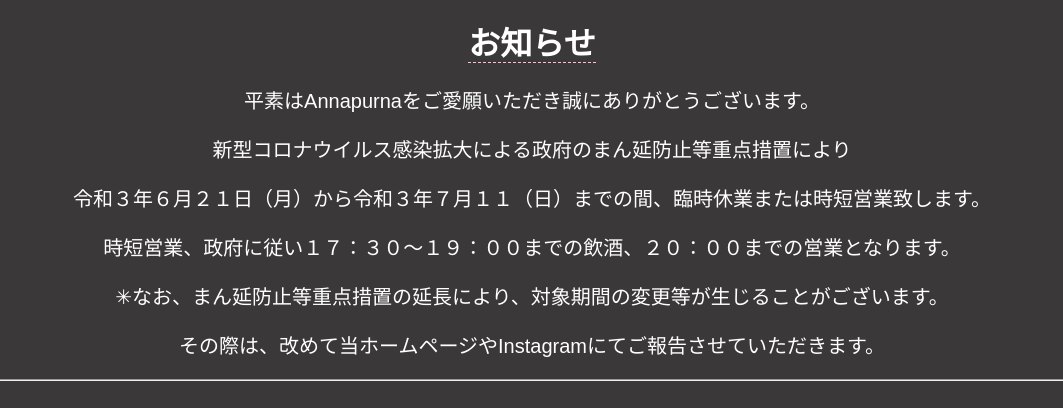
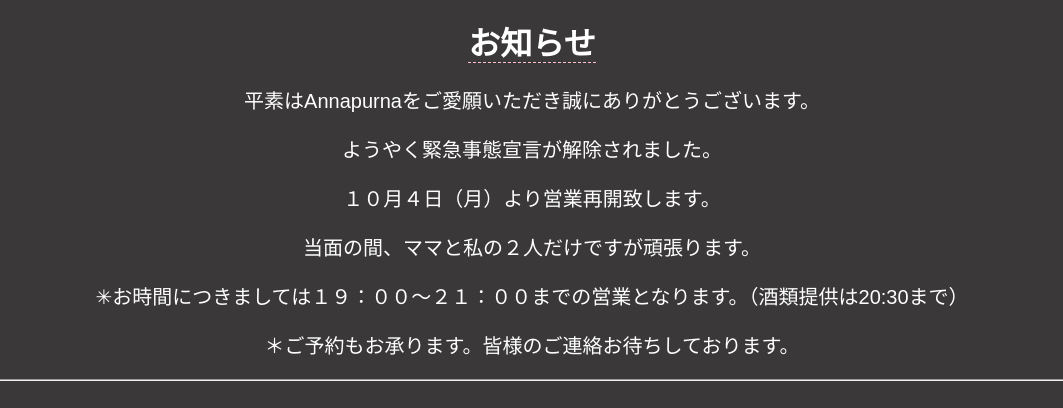
Before and after one commit to mayumi230/Annapurna, a plain HTML site: page index.html in a window 1280 px wide. Shown: the part 1820-2228 px from the top of the page, without its empty margins (123-1186 px from the left). Drawn offline with Linux system fonts and the light colour scheme.

Commit message:
Update index.html

```diff
--- a/index.html
+++ b/index.html
@@ -148,7 +148,8 @@ footer p{
         <img src="./images/N1 room__22036493.jpg" alt="店内" width="860" height="550">
         <h1>落ち着いた雰囲気で、洗練された女性たちと</h1>
         <h1>素敵なお時間を過ごして頂けますよう心がけております</h1>
-        <h2>令和３年５月７日（金）より移転オープン致しました</h2>
+        <h2>令和３年５に移転しました。</h2>
+        <h2>新店舗は、白を基調に明るいお店になっております。</h2>
       </div>
     </div>
 <hr>
@@ -176,11 +177,11 @@ footer p{
       <p class="txt-contents">
 
         平素はAnnapurnaをご愛願いただき誠にありがとうございます。
-        <p>新型コロナウイルス感染拡大による政府のまん延防止等重点措置により</p>
-        <p>令和３年６月２１日（月）から令和３年７月１１（日）までの間、臨時休業または時短営業致します。</p>
-        <p>時短営業、政府に従い１７：３０〜１９：００までの飲酒、２０：００までの営業となります。</p>
-        <p>✳︎なお、まん延防止等重点措置の延長により、対象期間の変更等が生じることがございます。</p>
-        <p>その際は、改めて当ホームページやInstagramにてご報告させていただきます。</p>
+        <p>ようやく緊急事態宣言が解除されました。</p>
+        <p>１０月４日（月）より営業再開致します。</p>
+        <p>当面の間、ママと私の２人だけですが頑張ります。</p>
+        <p>✳お時間につきましては１９：００〜２１：００までの営業となります。（酒類提供は20:30まで）</p>
+        <p>＊ご予約もお承ります。皆様のご連絡お待ちしております。</p>
         </p>
       </p>
     </div>
@@ -207,9 +208,10 @@ footer p{
         </div>
         <p class="txt-contents">北新地の上通りにて営業させていただいております。</p>
         <p>住所:大阪市北区曽根崎新地1-1-15 GOTS北新地ビル2号館5F</p>
+	<p>ご予約もお承り致します。皆様のご連絡お待ちしております。</p>
         <p>TEL:<a href="tel:0663481350" >06-6348-1350</a></p>
 
-        <p>営業時間:19:00〜翌日1:00</p>
+        <p>営業時間:19:00〜21:00(酒類提供は20:30まで）</p>
         </div>
 
         </div>
```
